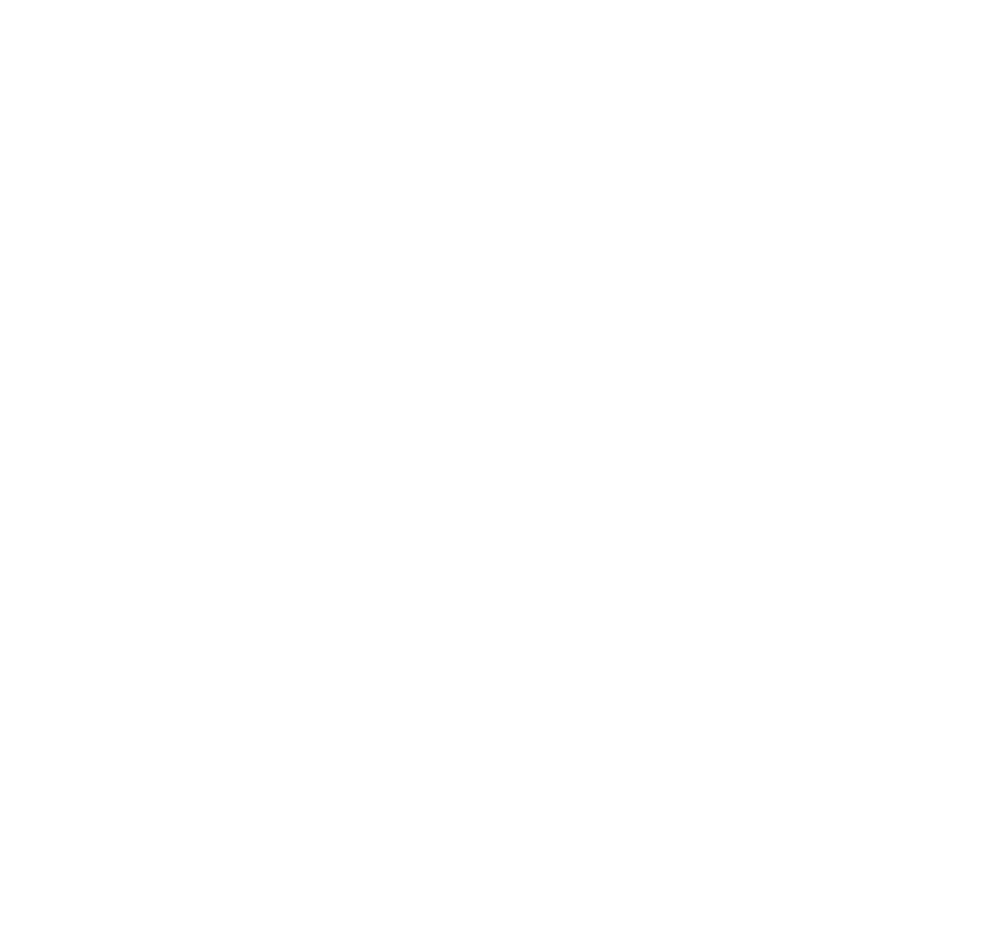
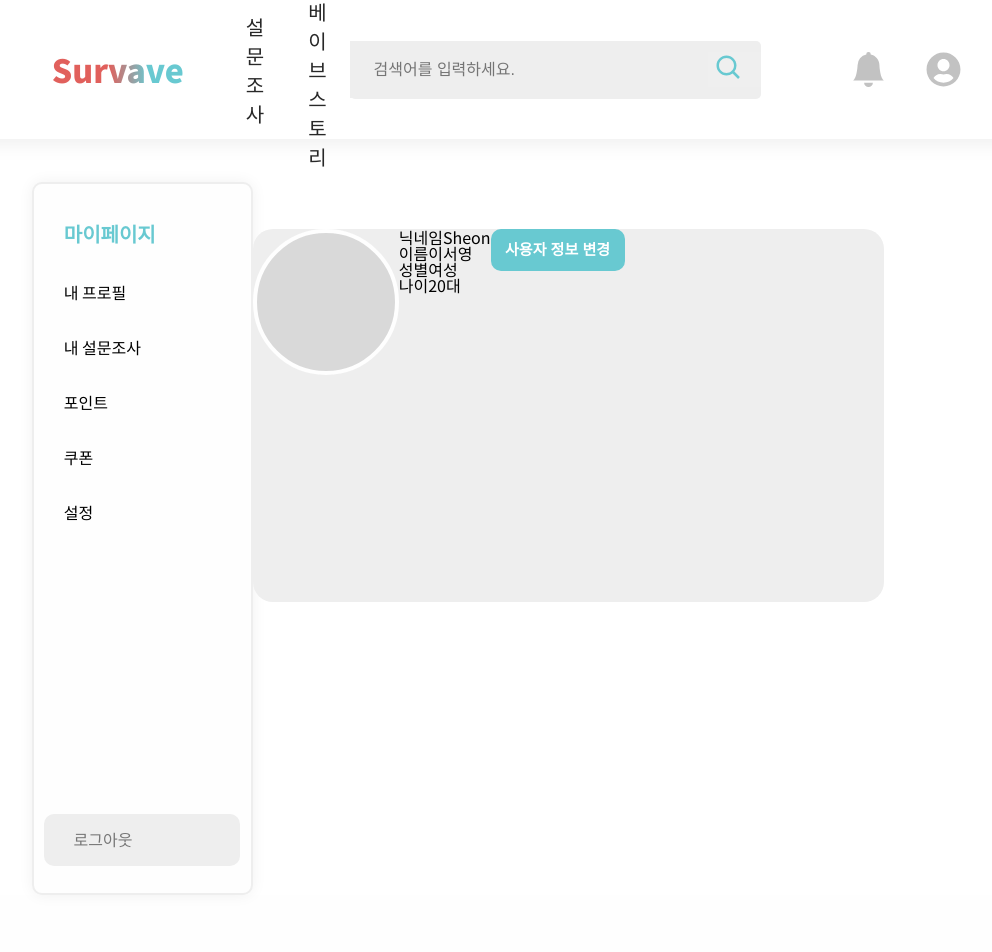
Before and after one commit to UMC-MMM/Client, a React (Create React App) app in the folder mmm_client/: page /myPage in a window 1280 px wide. Before the commit this address had no page. Shown: the top 952 px of the page, without its empty margins (182-1174 px from the left). Before the commit the page ends 800 px from the top, so only its background shows below. Built offline with nearby package versions, Linux system fonts and the light colour scheme.

Commit message:
마이페이지 메뉴 리스트 완성 & 마이페이지 사용자 정보 부분 미완

```diff
--- a/mmm_client/src/app.css
+++ b/mmm_client/src/app.css
@@ -1258,7 +1258,7 @@
 
   height: 709px;
   width: 217px;
-  left: 320px;
+
   border-radius: 10px;
   background: #fefefe;
   border: 2px solid #eeeeee;
@@ -1291,15 +1291,122 @@
   cursor: pointer;
 }
 
-.categoryListItemsCircle {
-  display: inline;
-  background: #e1605c;
+/* 마이 페이지 */
+.myPage {
+  width: 66.6%;
+  margin: 0 auto;
+  padding-top: 43px;
 
-  height: 24px;
-  width: 24px;
-  left: -12px;
-  top: 14px;
-  border-radius: 0px;
+  display: flex;
+  justify-content: space-between;
+}
+
+.myPageRight {
+  width: 76.48%;
+  height: 373px;
+  margin-top: 47px;
+
+  border-radius: 20px;
+  background: #eeeeee;
+  border-radius: 20px;
+}
+
+.myPageListContainer {
+  display: flex;
+  flex-direction: column;
+
+  height: 709px;
+  width: 217px;
+
+  border-radius: 10px;
+  background: #fefefe;
+  border: 2px solid #eeeeee;
+  box-shadow: 0px 0px 15px rgba(0, 0, 0, 0.06);
+  justify-content: space-between;
+  align-items: center;
+}
+
+.myPageListContainerTop {
+  height: 47.954%;
+  display: flex;
+  flex-direction: column;
+  justify-content: space-between;
+}
+
+.myPageListContainerBottom {
+  margin-bottom: 27px;
+  margin-left: 17px;
+  margin-right: 17px;
+}
+
+.myPageListContainerTitle {
+  width: 152px;
+  height: 30px;
+
+  font-style: normal;
+  font-weight: 700;
+  font-size: 20px;
+  line-height: 29px;
+
+  color: #68c9d1;
+
+  padding-top: 35px;
+  padding-left: 30px;
+  padding-right: 35px;
+}
+
+.myPageListItems {
+  font-style: normal;
+  font-weight: 400;
+  font-size: 16px;
+  line-height: 23px;
+  padding-left: 30px;
+  cursor: pointer;
+}
+
+.myPageLogoutBnt {
+  width: 196px;
+  height: 52px;
+  background: #eeeeee;
+  border-radius: 10px;
+  border: none;
+
+  font-size: 16px;
+  font-weight: 500;
+  line-height: 23px;
+  letter-spacing: 0em;
+  text-align: left;
+  color: #777777;
+
+  padding-left: 29.3px;
+}
+
+.myPageRight {
+  display: flex;
+}
+
+.myPageRightImg {
+  height: 138px;
+  width: 138px;
+  border-radius: 50%;
+  background: #d9d9d9;
+  border: 4px solid #fefefe;
+}
+
+.myPageRightChangeBnt {
+  height: 42px;
+  width: 134px;
+  border-radius: 10px;
+  padding: 10px, 15px, 10px, 15px;
+  background: #68c9d1;
+  border-radius: 10px;
+  border: none;
+
+  font-size: 15px;
+  font-weight: 700;
+  line-height: 22px;
+  letter-spacing: 0em;
+  color: #ffffff;
 }
 
 /* 푸터 */
@@ -1360,62 +1467,3 @@
 .footerContactEmail {
   display: flex;
 }
-
-/* 푸터 */
-.footer {
-  height: 196px;
-  background-color: #fefefe;
-}
-
-.footerContainer {
-  width: 37.135%;
-  height: 196px;
-  background-color: #fefefe;
-  margin: 0 auto;
-
-  display: flex;
-  justify-content: space-between;
-  align-items: center;
-}
-
-.footerSurvaveEng {
-  font-size: 16px;
-  font-weight: 700;
-  line-height: 23px;
-  color: #282828;
-}
-
-.footerSurvaveKor {
-  font-size: 14px;
-  font-weight: 500;
-  line-height: 20px;
-  color: #282828;
-}
-
-.footerContactTitle {
-  font-size: 14px;
-  font-weight: 500;
-  line-height: 20px;
-  color: #777777;
-}
-
-.footerContactDetail {
-  font-size: 13px;
-  font-weight: 350;
-  line-height: 19px;
-  color: #777777;
-  margin-left: 21px;
-}
-
-.footerContact {
-  display: flex;
-  flex-direction: column;
-}
-
-.footerContactTeam {
-  display: flex;
-}
-
-.footerContactEmail {
-  display: flex;
-}
--- a/mmm_client/src/app.jsx
+++ b/mmm_client/src/app.jsx
@@ -8,6 +8,7 @@
 import Agreement from "./pages/agreement";
 import SurveyList from "./pages/surveyList";
 import SurveyJoin from "./pages/surveyJoin";
+import MyPage from "./pages/myPage";
 
 function App() {
   return (
@@ -19,6 +20,7 @@
         <Route exact path="/login" element={<Login />}></Route>
         <Route exact path="/surveyList" element={<SurveyList />}></Route>
         <Route exact path="/surveyJoin" element={<SurveyJoin />}></Route>
+        <Route exact path="/myPage" element={<MyPage />}></Route>
       </Routes>
     </>
   );
--- /dev/null
+++ b/mmm_client/src/components/myPageListContainer.jsx
@@ -0,0 +1,21 @@
+import React from "react";
+
+const MyPageListContainer = () => {
+  return (
+    <div className="myPageListContainer">
+      <div className="myPageListContainerTop">
+        <div className="myPageListContainerTitle">마이페이지</div>
+        <div className="myPageListItems">내 프로필</div>
+        <div className="myPageListItems">내 설문조사</div>
+        <div className="myPageListItems">포인트</div>
+        <div className="myPageListItems">쿠폰</div>
+        <div className="myPageListItems">설정</div>
+      </div>
+      <div className="myPageListContainerBottom">
+        <button className="myPageLogoutBnt">로그아웃</button>
+      </div>
+    </div>
+  );
+};
+
+export default MyPageListContainer;
--- /dev/null
+++ b/mmm_client/src/pages/myPage.jsx
@@ -0,0 +1,42 @@
+import React from "react";
+import Navbar from "../components/navbar";
+import MyPageListContainer from "../components/myPageListContainer";
+import Footer from "../components/footer";
+
+const MyPage = () => {
+  return (
+    <>
+      <Navbar />
+      <div className="myPage">
+        <div className="myPageLeft">
+          <MyPageListContainer />
+        </div>
+        <div className="myPageRight">
+          <div className="myPageRightImg"></div>
+          <div className="myPageRightProfile">
+            <div>
+              <span>닉네임</span>
+              <span>Sheon</span>
+            </div>
+            <div>
+              <span>이름</span>
+              <span>이서영</span>
+            </div>
+            <div>
+              <span>성별</span>
+              <span>여성</span>
+            </div>
+            <div>
+              <span>나이</span>
+              <span>20대</span>
+            </div>
+          </div>
+          <button className="myPageRightChangeBnt">사용자 정보 변경</button>
+        </div>
+      </div>
+      <Footer />
+    </>
+  );
+};
+
+export default MyPage;
```
